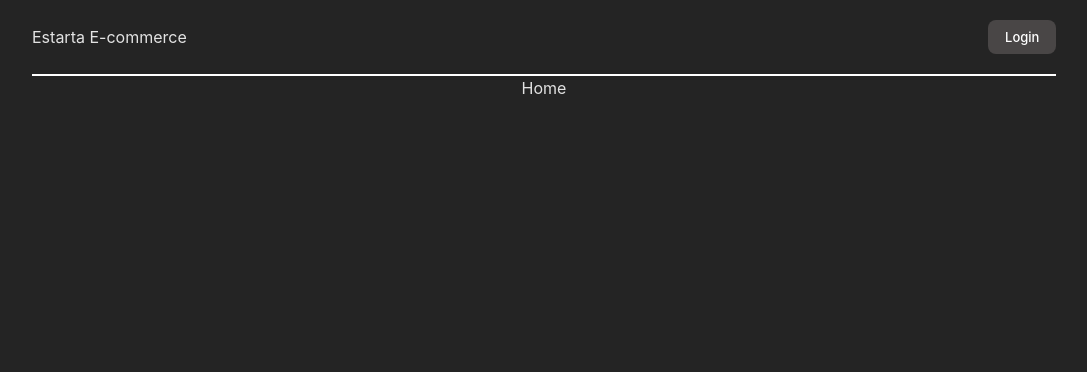
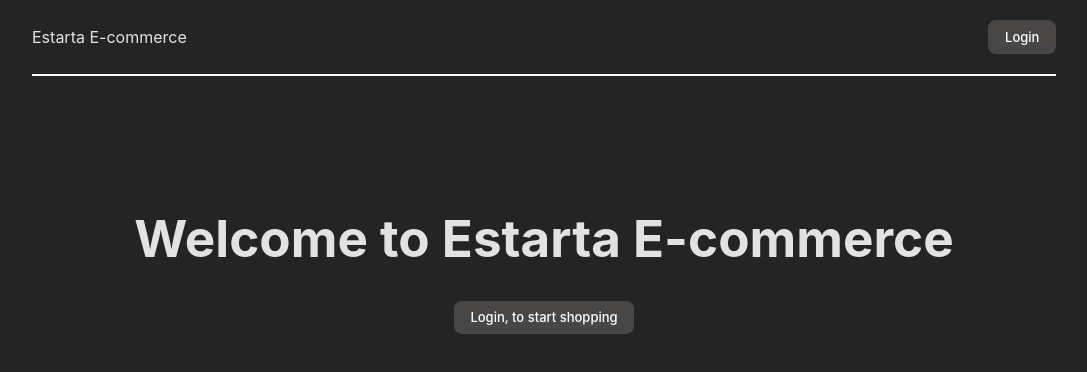
Before and after one commit to Waad-Awajneh/Estarta-ecommerce, a React (Vite) app: page / in a window 1280 px wide. Shown: the top 372 px of the page, without its empty margins (96-1183 px from the left). Built offline with nearby package versions, Linux system fonts and the light colour scheme; what magic-sdk would draw is missing.

Commit message:
add toastify and presist

```diff
--- a/package.json
+++ b/package.json
@@ -16,7 +16,9 @@
     "react-redux": "^8.0.5",
     "react-router-dom": "^6.9.0",
     "react-spinners": "^0.13.8",
+    "react-toastify": "^9.1.1",
     "redux": "^4.2.1",
+    "redux-persist": "^6.0.0",
     "redux-thunk": "^2.4.2",
     "vite-plugin-restart": "^0.3.1"
   },
--- a/src/components/Navbar/style.module.css
+++ b/src/components/Navbar/style.module.css
@@ -17,11 +17,12 @@
 
 .LogoutBox {
     position: absolute;
-    background: rgb(152, 136, 136);
+    background: rgb(119, 119, 156);
     padding: 10px;
     border-radius: 8px;
     right: -2px;
     top: 41px;
+    width: 250px;
 }
 
 .navLinks {
--- a/src/main.jsx
+++ b/src/main.jsx
@@ -4,14 +4,18 @@ import App from "./App";
 import "./index.css";
 import { BrowserRouter } from "react-router-dom";
 import { Provider } from "react-redux";
-import store from "./redux/store";
+import store, { persistor } from "./redux/store";
 
+//persistor
+import { PersistGate } from "redux-persist/integration/react";
 ReactDOM.createRoot(document.getElementById("root")).render(
   <React.StrictMode>
     <Provider store={store}>
-      <BrowserRouter>
-        <App />
-      </BrowserRouter>
+      <PersistGate loading={null} persistor={persistor}>
+        <BrowserRouter>
+          <App />
+        </BrowserRouter>
+      </PersistGate>
     </Provider>
   </React.StrictMode>
 );
--- a/src/pages/Home/Home.jsx
+++ b/src/pages/Home/Home.jsx
@@ -1,3 +1,24 @@
+import { useSelector } from "react-redux";
+import { Link } from "react-router-dom";
+//style
+import style from "./style.module.css";
+
 export default function Home() {
-  return <div>Home</div>;
+  const { isAuth } = useSelector((state) => state.AuthReducer);
+
+  return (
+    <div className={style.home}>
+      <h1> Welcome to Estarta E-commerce </h1>
+      {isAuth ? (
+        <button>
+          <Link to={"/products"}>Start Shopping</Link>
+        </button>
+      ) : (
+        <button>
+          {" "}
+          <Link to={"/login"}>Login, to start shopping </Link>
+        </button>
+      )}
+    </div>
+  );
 }
--- /dev/null
+++ b/src/pages/Home/style.module.css
@@ -0,0 +1,10 @@
+.home {
+    display: flex;
+    align-items: center;
+    justify-content: space-between;
+    flex-direction: column;
+    width: 100%;
+    padding: 20px 0;
+    margin-top: 5rem;
+
+}
--- a/src/pages/Products/Products.jsx
+++ b/src/pages/Products/Products.jsx
@@ -7,6 +7,13 @@ import {
 import { AiFillStar, AiOutlineStar } from "react-icons/ai";
 import style from "./style.module.css";
 import { addToCart } from "../../redux/reducers/CartReducer/actions";
+
+//toastify
+import { ToastContainer } from "react-toastify";
+import "react-toastify/dist/ReactToastify.css";
+
+//toastify
+import { toast } from "react-toastify";
 
 export default function Products() {
   const { products } = useSelector((state) => state.productsReducer);
@@ -18,6 +25,15 @@ export default function Products() {
 
   const handelAddToCart = (product) => {
     dispatch(addToCart(product));
+    toast.success("Product Added Successfully", {
+      position: "top-right",
+      autoClose: 2000,
+      hideProgressBar: false,
+      closeOnClick: true,
+      pauseOnHover: true,
+      draggable: true,
+      theme: "dark",
+    });
   };
   return (
     <div className={style.cards}>
@@ -31,6 +47,12 @@ export default function Products() {
             <button onClick={() => handelAddToCart(product)}>
               Add To Cart
             </button>
+            <ToastContainer
+              position="top-right"
+              autoClose={2000}
+              hideProgressBar={false}
+              newestOnTop={true}
+            />
           </div>
         );
       })}
--- a/src/redux/reducers/CartReducer/actions.js
+++ b/src/redux/reducers/CartReducer/actions.js
@@ -1,5 +1,6 @@
 import { quantityDecrease, quantityPlus } from "../ProductReducer/actions";
 import * as CONSTANTS from "./constant";
+
 export const addToCart = (product) => (dispatch) => {
   dispatch(quantityPlus(product));
   dispatch({
--- a/src/redux/store.js
+++ b/src/redux/store.js
@@ -3,12 +3,22 @@ import thunk from "redux-thunk";
 import CartReducer from "./reducers/CartReducer/reducer";
 import AuthReducer from "./reducers/AuthReducer/reducer";
 import productsReducer from "./reducers/ProductReducer/reducer";
+// persist
+import { persistStore, persistReducer } from "redux-persist";
+import storage from "redux-persist/lib/storage";
+
+const persistConfig = {
+  key: "root",
+  storage,
+};
 
 const allReducers = combineReducers({
   productsReducer,
   AuthReducer,
   CartReducer,
 });
+const persistedReducer = persistReducer(persistConfig, allReducers);
 
-const store = createStore(allReducers, {}, applyMiddleware(thunk));
+const store = createStore(persistedReducer, {}, applyMiddleware(thunk));
+export const persistor = persistStore(store);
 export default store;
```
Also changed, not shown: 1 other file (tests, documents, lock files or other folders).
